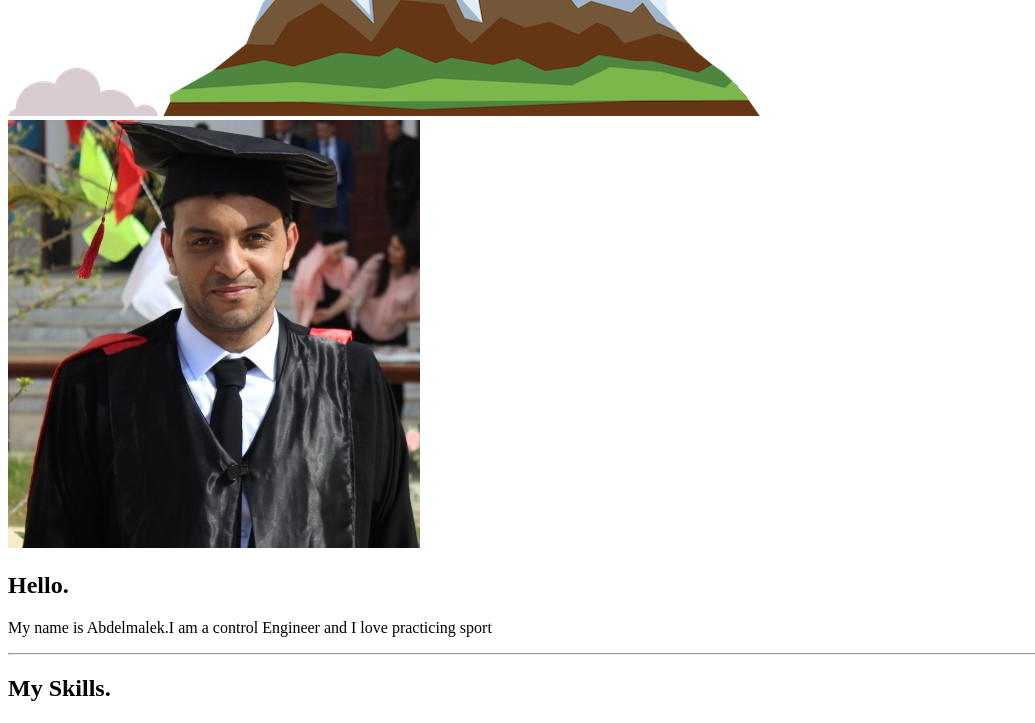
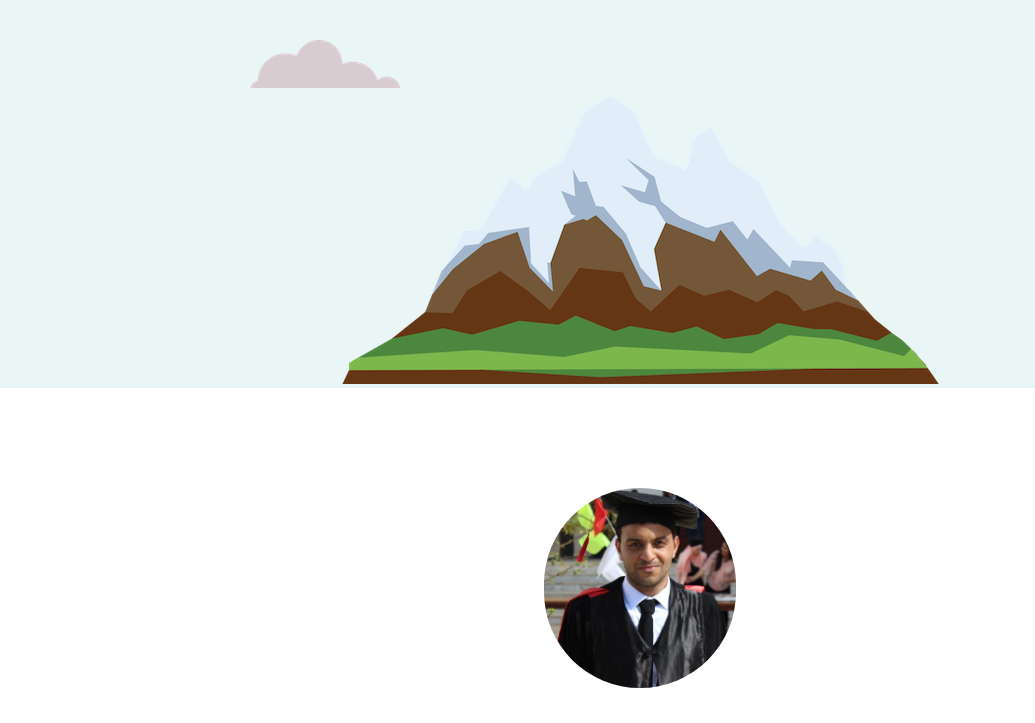
Before and after one commit to malekmalek1992/project, a plain HTML site: page index.html in a window 1280 px wide. Shown: the part 428-1151 px from the top of the page, without its empty margins (0-1035 px from the left). Drawn offline with Linux system fonts and the light colour scheme; the site is published under a folder, as on GitHub Pages, so addresses that start at the root find nothing.

Commit message:
Update index.html

```diff
--- a/index.html
+++ b/index.html
@@ -4,7 +4,7 @@
 <head>
   <meta charset="utf-8">
   <title>MOHAMMED Abdelmalek</title>
-  <link rel="stylesheet" href="/project/css/styles.css">
+  <link rel="stylesheet" href="project/css/styles.css">
   <link rel="icon" href="favicon.ico">
   <link href="https://fonts.googleapis.com/css?family=Merriweather|Montserrat|Sacramento&display=swap" rel="stylesheet">
 </head>
```
